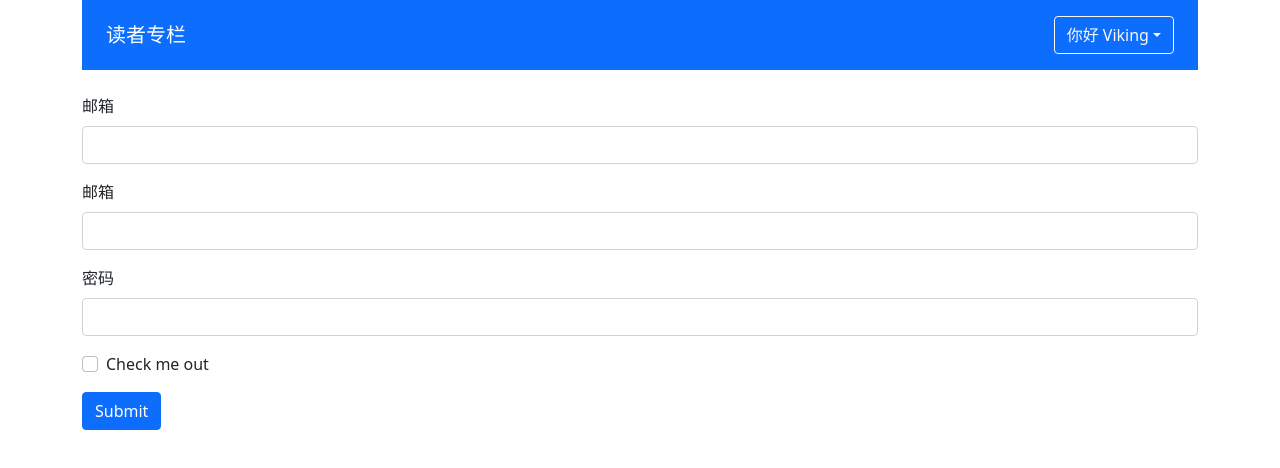
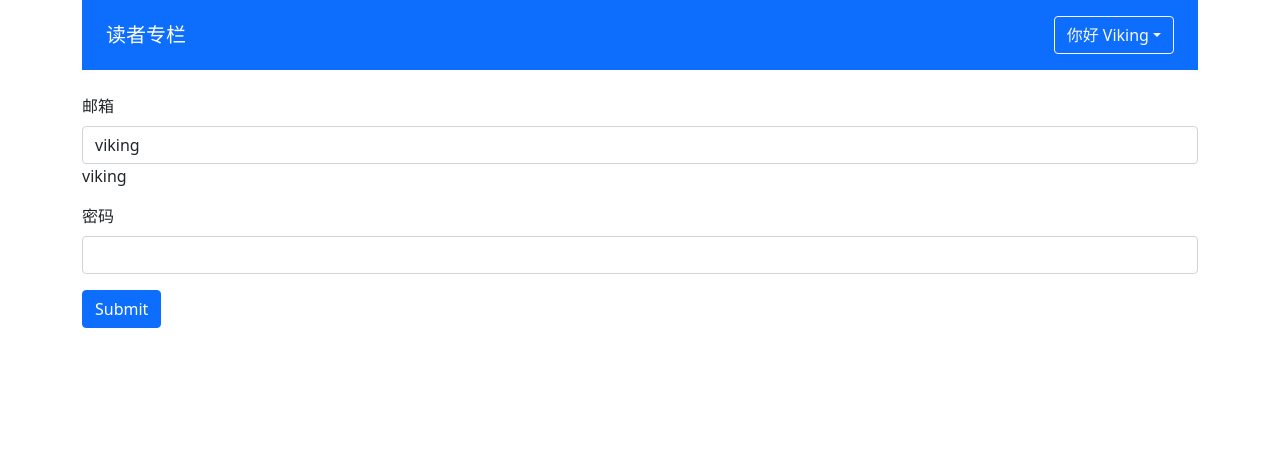
Before and after one commit to xzp-git/duzhe, a Vue app: page / in a window 1280 px wide. Shown: the top 468 px of the page. Built offline with nearby package versions, Linux system fonts and the light colour scheme.

Commit message:
表单验证

```diff
--- a/src/App.vue
+++ b/src/App.vue
@@ -4,23 +4,12 @@
     <form>
       <div class="mb-3">
         <label for="exampleInputEmail3" class="form-label"> 邮箱 </label>
-        <validate-input :rules="emailRules"></validate-input>
-      </div>
-      <div class="mb-3">
-        <label for="exampleInputEmail1" class="form-label"> 邮箱 </label>
-        <input type="email" class="form-control" id="exampleInputEmail1"
-        v-model="emailRef.val"
-        @blur="validateEmail"
-        >
-         <div  class="form-text">{{emailRef.message}}</div>
+        <validate-input :rules="emailRules" v-model="inputVal"></validate-input>
+        {{inputVal}}
       </div>
       <div class="mb-3">
         <label for="exampleInputPassword1" class="form-label">密码</label>
         <input type="password" class="form-control" id="exampleInputPassword1">
-      </div>
-      <div class="mb-3 form-check">
-        <input type="checkbox" class="form-check-input" id="exampleCheck1">
-        <label class="form-check-label" for="exampleCheck1">Check me out</label>
       </div>
       <button type="submit" class="btn btn-primary">Submit</button>
     </form>
@@ -28,7 +17,7 @@
 </template>
 
 <script lang="ts">
-import { defineComponent, reactive } from 'vue'
+import { defineComponent, ref } from 'vue'
 import GlobalHeader, { UserProps } from './components/GlobalHeader.vue'
 import ValidateInput, { RulesProp } from './components/ValidateInput.vue'
 import 'bootstrap/dist/css/bootstrap.min.css'
@@ -48,26 +37,11 @@ export default defineComponent({
       { type: 'required', message: '电子邮箱地址不能为空' },
       { type: 'email', message: '请输入正确的电子邮箱格式' }
     ]
-    const emailReg = /^[a-z0-9]+([._\\-]*[a-z0-9])*@([a-z0-9]+[-a-z0-9]*[a-z0-9]+.){1,63}[a-z0-9]+$/
-    const emailRef = reactive({
-      val: '',
-      error: false,
-      message: ''
-    })
-    const validateEmail = () => {
-      if (emailRef.val.trim() === '') {
-        emailRef.error = true
-        emailRef.message = '不能为空'
-      } else if (!emailReg.test(emailRef.val)) {
-        emailRef.error = true
-        emailRef.message = '填写正确的邮箱格式'
-      }
-    }
+    const inputVal = ref('viking')
     return {
       userData,
-      emailRef,
-      validateEmail,
-      emailRules
+      emailRules,
+      inputVal
     }
   }
 })
--- a/src/components/ValidateInput.vue
+++ b/src/components/ValidateInput.vue
@@ -3,8 +3,9 @@
   <input type="text"
   class="form-control"
   :class="{'is-invalid':inputRef.error}"
-  v-model="inputRef.val"
   @blur="validateInputs"
+  @input="updateInput"
+  :value="inputRef.val"
   >
   <span v-if="inputRef.error" class="invalid-feedback">{{inputRef.message}}</span>
 </div>
@@ -21,14 +22,20 @@ export type RulesProp = RuleProp[]
 export default defineComponent({
   name: 'ValidateInput',
   props: {
-    rules: Array as PropType<RulesProp>
+    rules: Array as PropType<RulesProp>,
+    modelValue: String
   },
-  setup (props) {
+  setup (props, context) {
     const inputRef = reactive({
-      val: '',
+      val: props.modelValue || '',
       error: false,
       message: ''
     })
+    const updateInput = (e: KeyboardEvent) => {
+      const targetValue = (e.target as HTMLInputElement).value
+      inputRef.val = targetValue
+      context.emit('update:modelValue', targetValue)
+    }
     const validateInputs = () => {
       if (props.rules) {
         const allPassed = props.rules.every(rule => {
@@ -52,7 +59,8 @@ export default defineComponent({
     }
     return {
       inputRef,
-      validateInputs
+      validateInputs,
+      updateInput
     }
   }
 })
```
